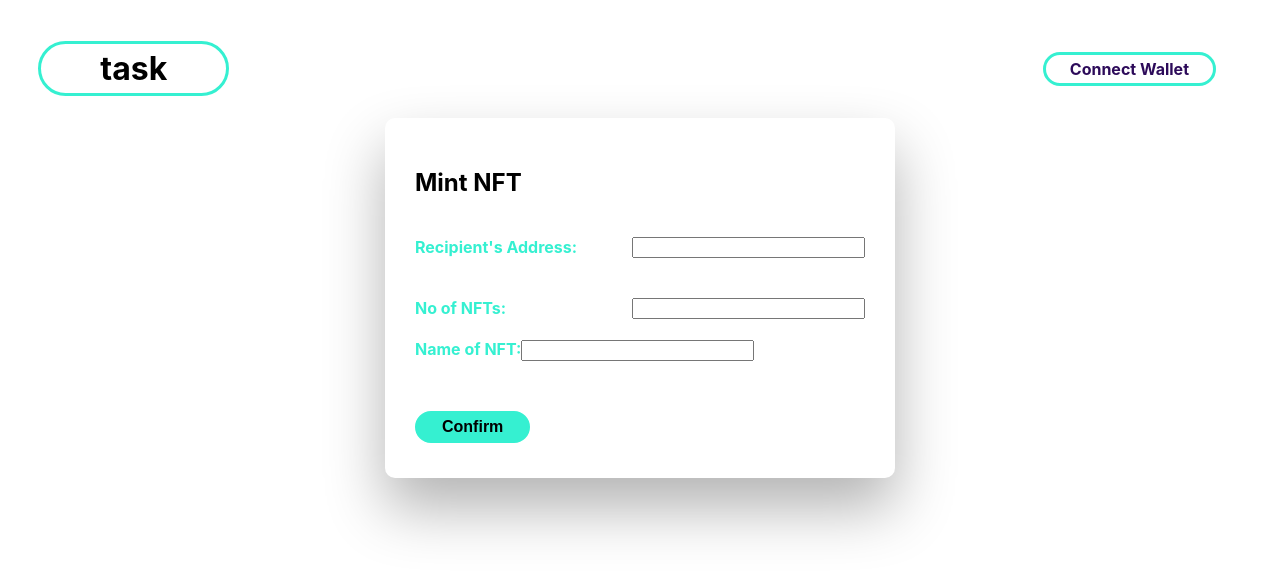
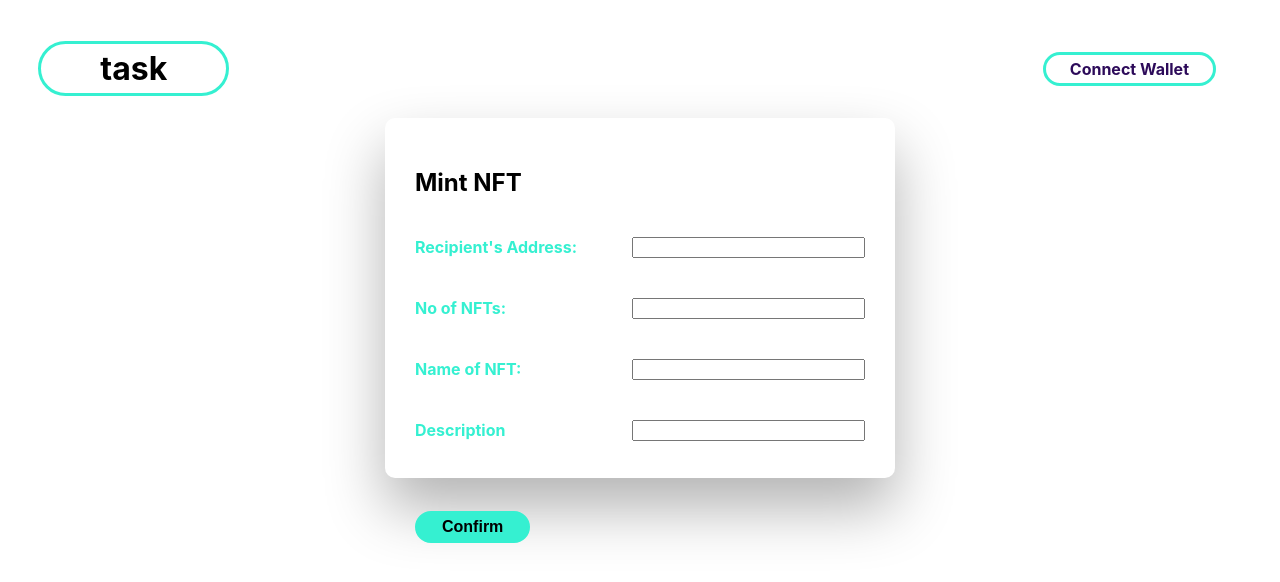
Before and after one commit to george-shammar/NFT-TASK, a React (Create React App) app: page / in a window 1280 px wide. Shown: the top 582 px of the page. Built offline with nearby package versions, Linux system fonts and the light colour scheme.

Commit message:
Add additional input field for description

```diff
--- a/src/components/Minter.tsx
+++ b/src/components/Minter.tsx
@@ -13,8 +13,14 @@ const Minter = () => {
                     <label className="color font">No of NFTs:</label>
                     <input className="input" type="number" required/>
                 </div>
-                <label className="color font">Name of NFT:</label>
-                <input className="input" type="number" required/>
+                <div className="flex">
+                    <label className="color font">Name of NFT:</label>
+                    <input className="input" type="text" required/>
+                </div>
+                <div className="flex">
+                    <label className="color font">Description</label>
+                    <input className="input" type="textarea" required/>
+                </div>
 
                     <button className="confirm-text">Confirm</button>
 
```
